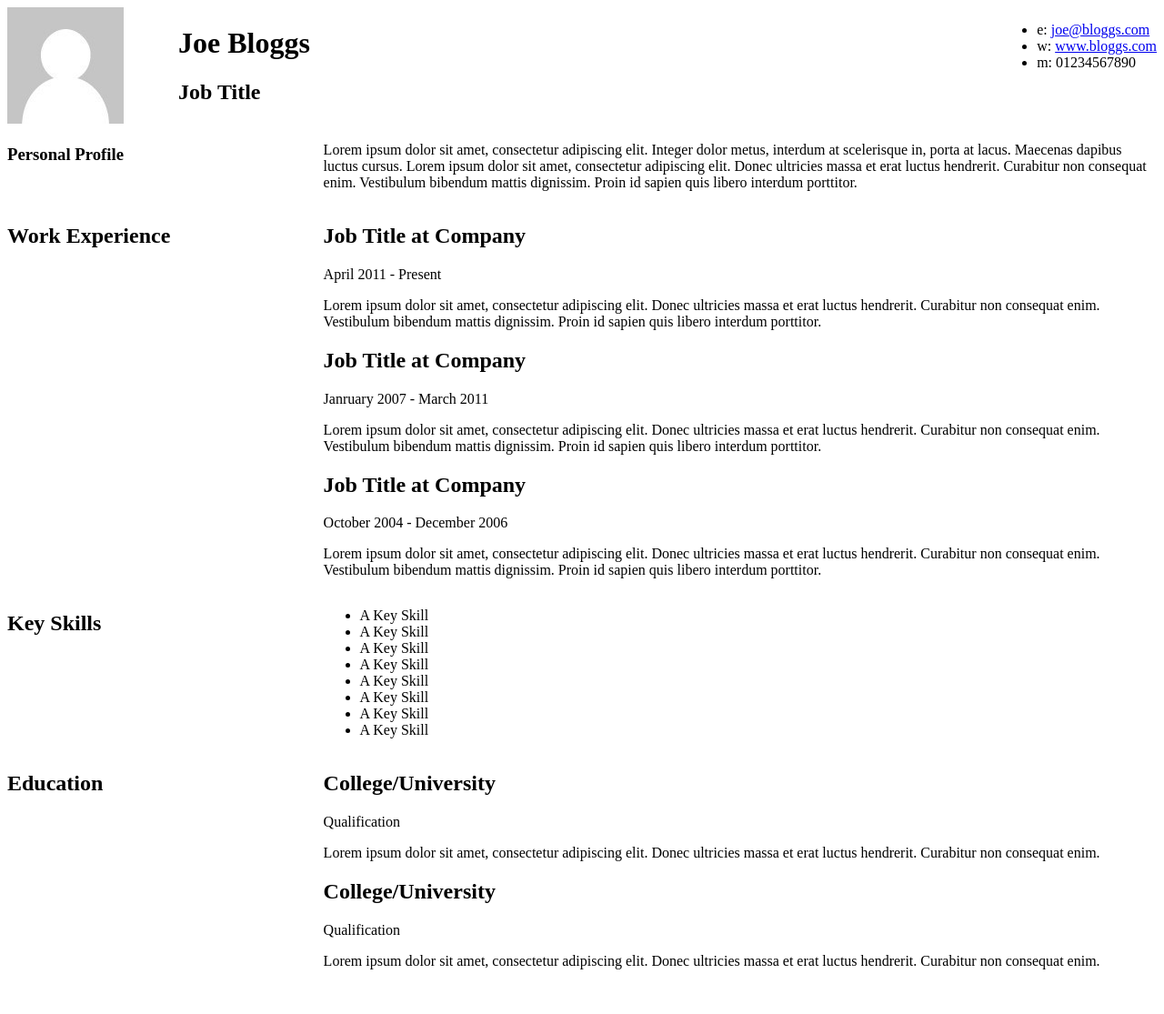
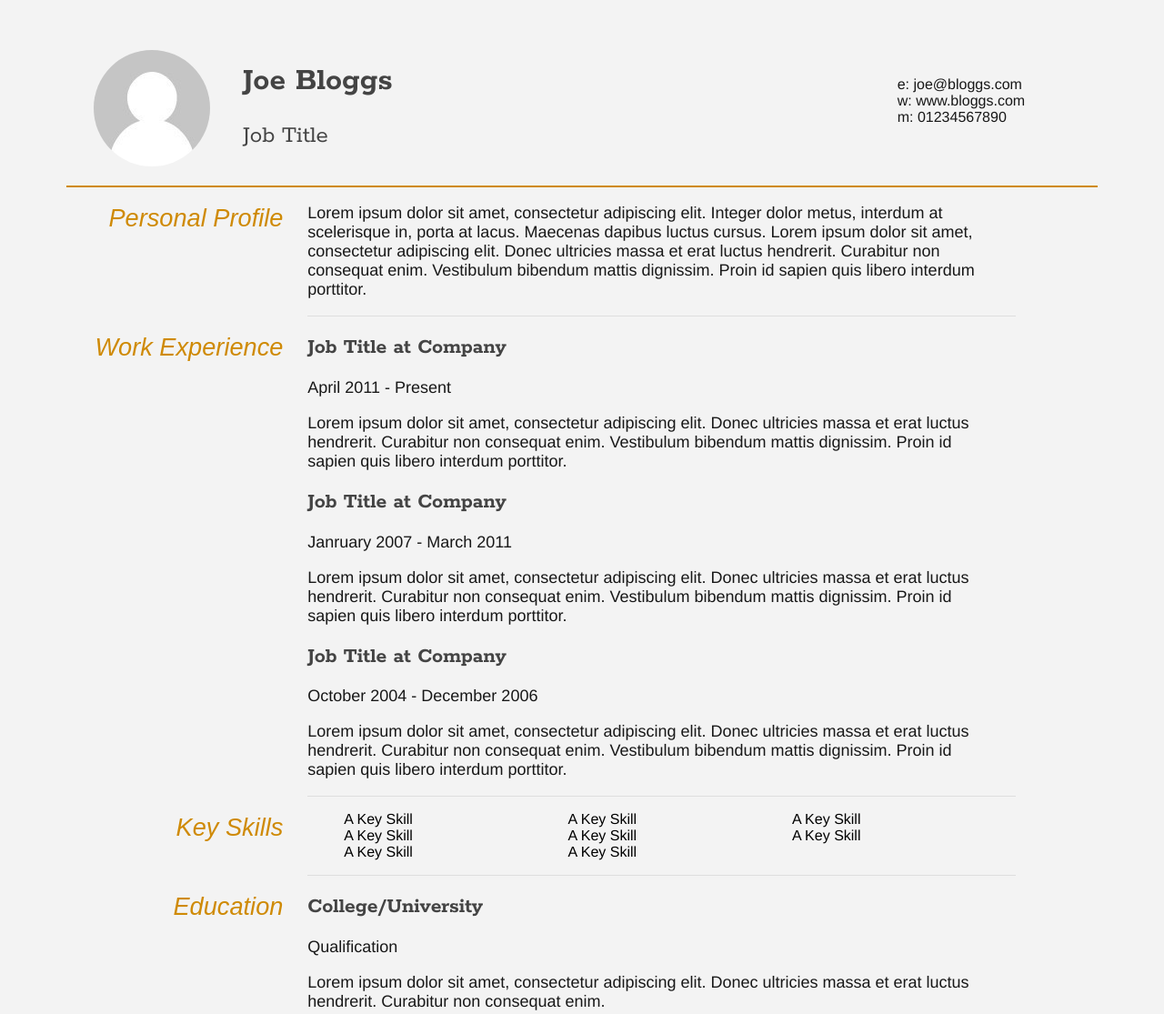
Before and after one commit to Kenzie-Academy-Brasil-Developers/estilizar-curriculo-sprint-2-AirtonSenna, a plain HTML site: page index.html in a window 1280 px wide. Shown: the top 1115 px of the page at 91% size. Before the commit the page ends 1090 px from the top, so only its background shows below. Drawn offline with Linux system fonts and the light colour scheme.

Commit message:
Pronto para correção

```diff
--- a/index.html
+++ b/index.html
@@ -22,7 +22,7 @@
 		</div>
 
 		<div id="name">
-			<h1>Joe Bloggs</h1>
+			<h1><strong>Joe Bloggs</strong></h1>
 			<h2>Job Title</h2>
 		</div>
 
@@ -40,7 +40,7 @@
 		<section>
 			<article>
 				<div class="sectionTitle">
-					<h1>Personal Profile</h1>
+					<h1 class="topic">Personal Profile</h1>
 				</div>
 
 				<div class="sectionContent">
@@ -53,7 +53,7 @@
 
 		<section>
 			<div class="sectionTitle">
-				<h1>Work Experience</h1>
+				<h1 class="topic">Work Experience</h1>
 			</div>
 
 			<div class="sectionContent">
@@ -81,7 +81,7 @@
 
 		<section>
 			<div class="sectionTitle">
-				<h1>Key Skills</h1>
+				<h1 class="topic">Key Skills</h1>
 			</div>
 
 			<div class="sectionContent">
@@ -102,7 +102,7 @@
 
 		<section>
 			<div class="sectionTitle">
-				<h1>Education</h1>
+				<h1 class="topic">Education</h1>
 			</div>
 
 			<div class="sectionContent">
--- a/style.css
+++ b/style.css
@@ -1,19 +1,89 @@
 .clear {
 	clear: both;
+}
+
+body, html {
+	font-family: Helvetica, sans-serif;
+	background-color: #f3f3f3;
+}
+
+
+h1, h2, h3, h4, h5, h6 {
+	font-family: Rokkitt, sans-serif;
+	color: #444444;
+}
+
+ul {
+	list-style-type: none;
+}
+
+.mainDetails {
+	max-width: 85%;
+	margin: auto;
+	padding: 30px 30px 0 30px;
+	display: flex;
+	flex-wrap: wrap;
+	align-items: center;
+	justify-content: center;
+	align-content: space-around;
+	border-bottom: 2px solid #cf8a05;
+}
+
+.topic {
+	font-family: Rokkit, sans-serif;
+	font-size: 1.7em;
+	font-style: italic;
+	font-weight: normal;
+	text-align: right;
+	margin-top: 18px;
+	color: #cf8a05;
+
+
 }
 
 #headshot {
 	width: 12.5%;
 	float: left;
-	margin-right: 30px;
+
+}
+
+#headshot img {
+	border-radius: 100%;
+	margin-right: 20px;
+
 }
 
 #name {
-	float: left;
+	font-size: large;
+	margin-left: 30px;
+	text-align: left;
+
+}
+
+#name > h2 {
+	padding-bottom: 10px;
+	font-weight: normal;
 }
 
 #contactDetails {
+	list-style-type: none;
 	float: right;
+	padding: 50px;
+	padding-top: inherit;
+	margin-left: auto;
+	color: #181818;
+}
+
+#contactDetails a {
+	list-style-type: none;
+	text-decoration: none;
+	color: #181818;
+}
+
+#mainArea {
+	margin: auto;
+	max-width: 85%;
+	padding-right: 120px;
 }
 
 .sectionTitle {
@@ -24,4 +94,17 @@
 .sectionContent {
 	float: right;
 	width: 72.5%;
+	border-bottom: 1px solid #dedede;
 }
+
+.sectionContent p {
+	margin-right: 25px;
+	color: #181818;
+	font-size: large;
+}
+
+.keySkills {
+	display: grid;
+	grid-template-columns: 1fr 1fr 1fr;
+	list-style-type: none;
+}
```
